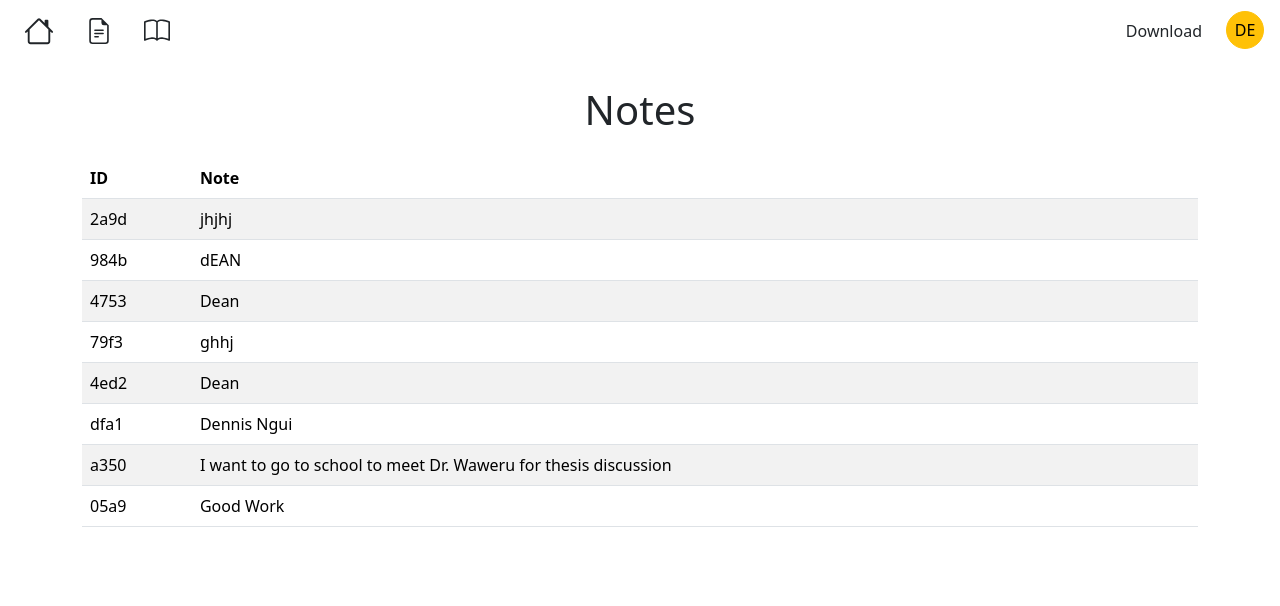
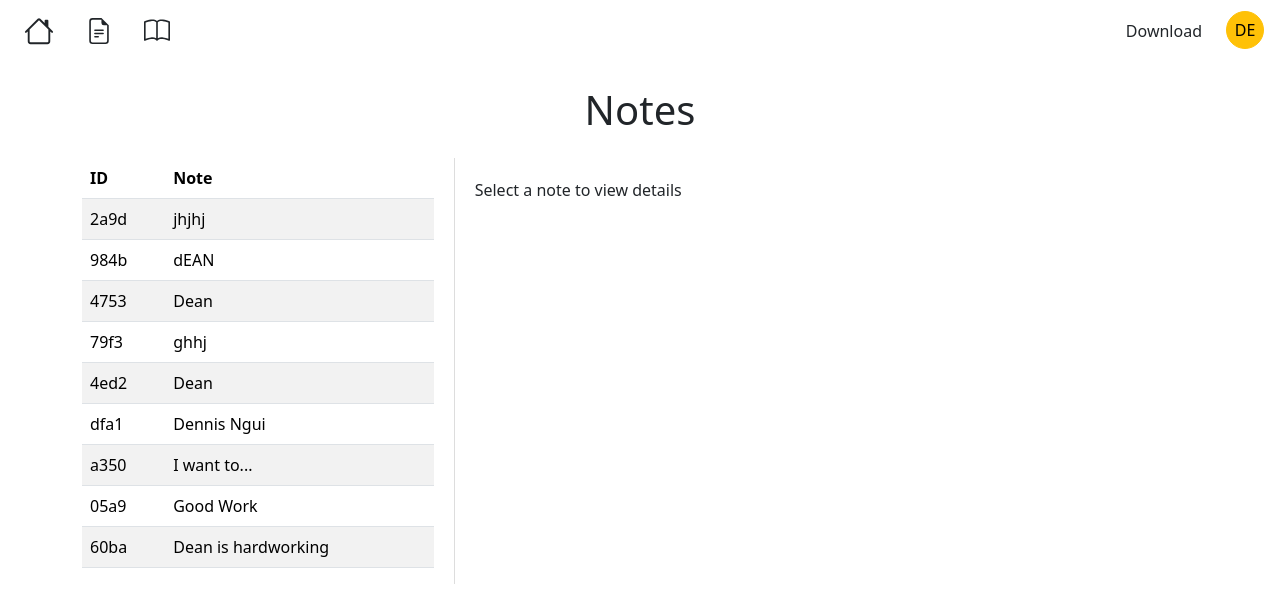
Before and after one commit to Dean14692-prog/Phase2-React-NotePad-Project, a React (Create React App) app: page /notes in a window 1280 px wide. Shown: the top 606 px of the page. Built offline with nearby package versions, Linux system fonts and the light colour scheme; data requests are answered from the project's data file.

Commit message:
trim first 3 words

```diff
--- a/db.json
+++ b/db.json
@@ -31,6 +31,10 @@
     {
       "id": "05a9",
       "text": "Good Work"
+    },
+    {
+      "id": "60ba",
+      "text": "Dean is hardworking"
     }
   ]
 }
--- a/src/pages/HomePage.jsx
+++ b/src/pages/HomePage.jsx
@@ -38,7 +38,7 @@ export default function NoteArea() {
               <input
                 type="text"
                 value={note}
-                onChange={(e) => setNote(e.target.value)}
+                onChange={(event) => setNote(event.target.value)}
                 className="form-control border-0 shadow-none flex-grow-1"
                 placeholder="Note anything"
                 style={{ minWidth: "180px" }}
--- a/src/pages/NotesList.jsx
+++ b/src/pages/NotesList.jsx
@@ -3,6 +3,7 @@ import NavBar from "../components/NavBar";
 
 export default function NoteList() {
   const [notes, setNotes] = useState([]); // State to store notes
+  const [selectedNote, setSelectedNote] = useState(null); // State to store selected note
 
   // Fetch notes from the server
   useEffect(() => {
@@ -12,11 +13,36 @@ export default function NoteList() {
       .catch((error) => console.error("Error:", error)); // Catch errors
   }, []); // Runs once when the component loads
 
+  // Handle note click
+  const handleNoteClick = (note) => {
+    setSelectedNote(note); // Set the selected note when clicked
+  };
+
+  // Function to get the first 3 words of the note text
+function getFirstThreeWords(text) {
+  const words = text.split(" "); // Split the text into an array of words
+  const firstThreeWords = words.slice(0, 3).join(" "); // Join the first 3 words
+
+  // If there are more than 3 words, add "..."
+  if (words.length > 3) {
+    return firstThreeWords + "...";
+  }
+
+  return firstThreeWords;
+}
+
+
+
   return (
     <div>
       <NavBar />
       <h1 className="text-center mt-4">Notes</h1>
-      <div className="container mt-4">
+      <div className="container mt-4 d-flex">
+        {/* List of Notes */}
+        <div
+          className="list-container"
+          style={{ flex: 1, paddingRight: "20px" }}
+        >
           <table className="table table-striped table-hover">
             <thead>
               <tr>
@@ -26,14 +52,40 @@ export default function NoteList() {
             </thead>
             <tbody>
               {notes.map((note) => (
-              <tr key={note.id}>
+                <tr
+                  key={note.id}
+                  onClick={() => handleNoteClick(note)}
+                  style={{ cursor: "pointer" }}
+                >
                   <td>{note.id}</td>
-                <td>{note.text}</td>
+                  <td>{getFirstThreeWords(note.text)}</td>{" "}
+                  {/* Display only the first three words */}
                 </tr>
               ))}
             </tbody>
           </table>
         </div>
+
+        {/* Display the selected note */}
+        <div
+          className="note-display-container"
+          style={{ flex: 2, padding: "20px", borderLeft: "1px solid #ddd" }}
+        >
+          {selectedNote ? (
+            <>
+              <h4>Selected Note</h4>
+              <p>
+                <strong>ID:</strong> {selectedNote.id}
+              </p>
+              <p>
+                <strong>Text:</strong> {selectedNote.text}
+              </p>
+            </>
+          ) : (
+            <p>Select a note to view details</p>
+          )}
+        </div>
+      </div>
     </div>
   );
 }
```
Lines whose indentation alone changed are shown as unchanged.
